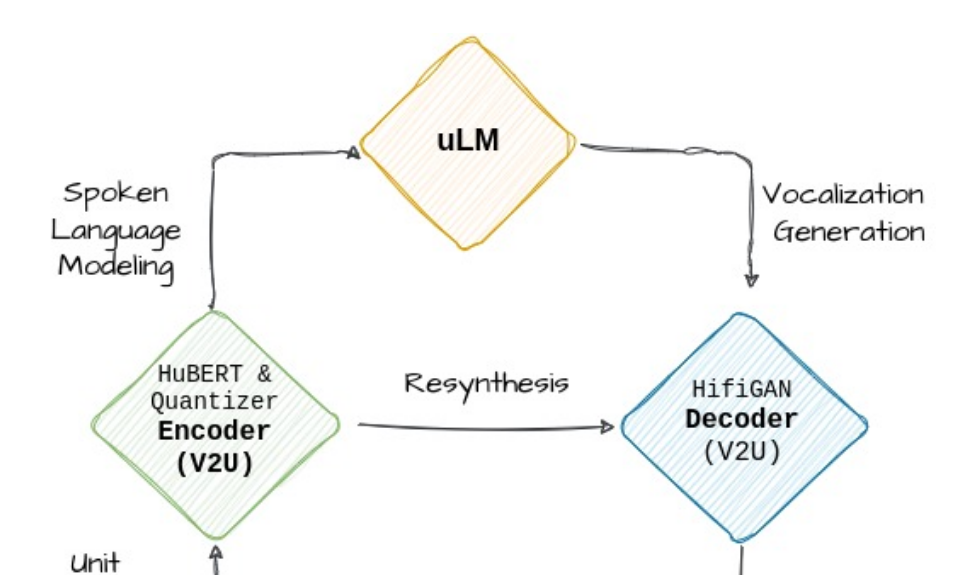
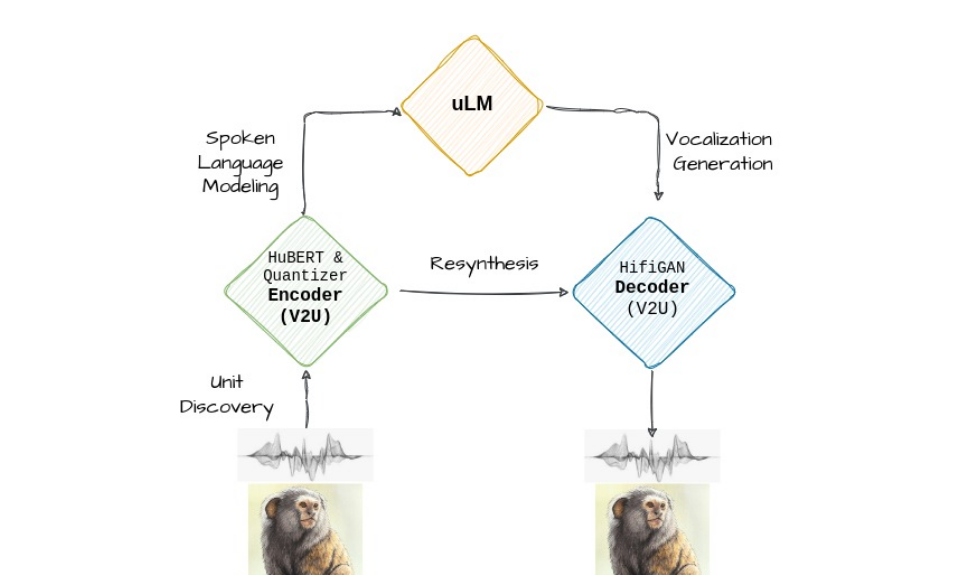
Before and after one commit to MichaelTwito/anon_demo, a plain HTML site: page index.html in a window 1280 px wide. Shown: the part 225-800 px from the top of the page, without its empty margins (160-1118 px from the left). Drawn offline with nearby package versions, Linux system fonts and the light colour scheme; some icons are missing; a web font is replaced by a local one.

Commit message:
change size

```diff
--- a/index.html
+++ b/index.html
@@ -73,7 +73,7 @@
 <section class="hero teaser">
     <div class="container is-max-desktop">
         <div class="hero-body">
-            <center><img src="static/images/GMSLM.jpg" width="1200" height="500"></center>
+            <center><img src="static/images/GMSLM.jpg" width="600" height="250"></center>
         </div>
     </div>
 </section>
```
